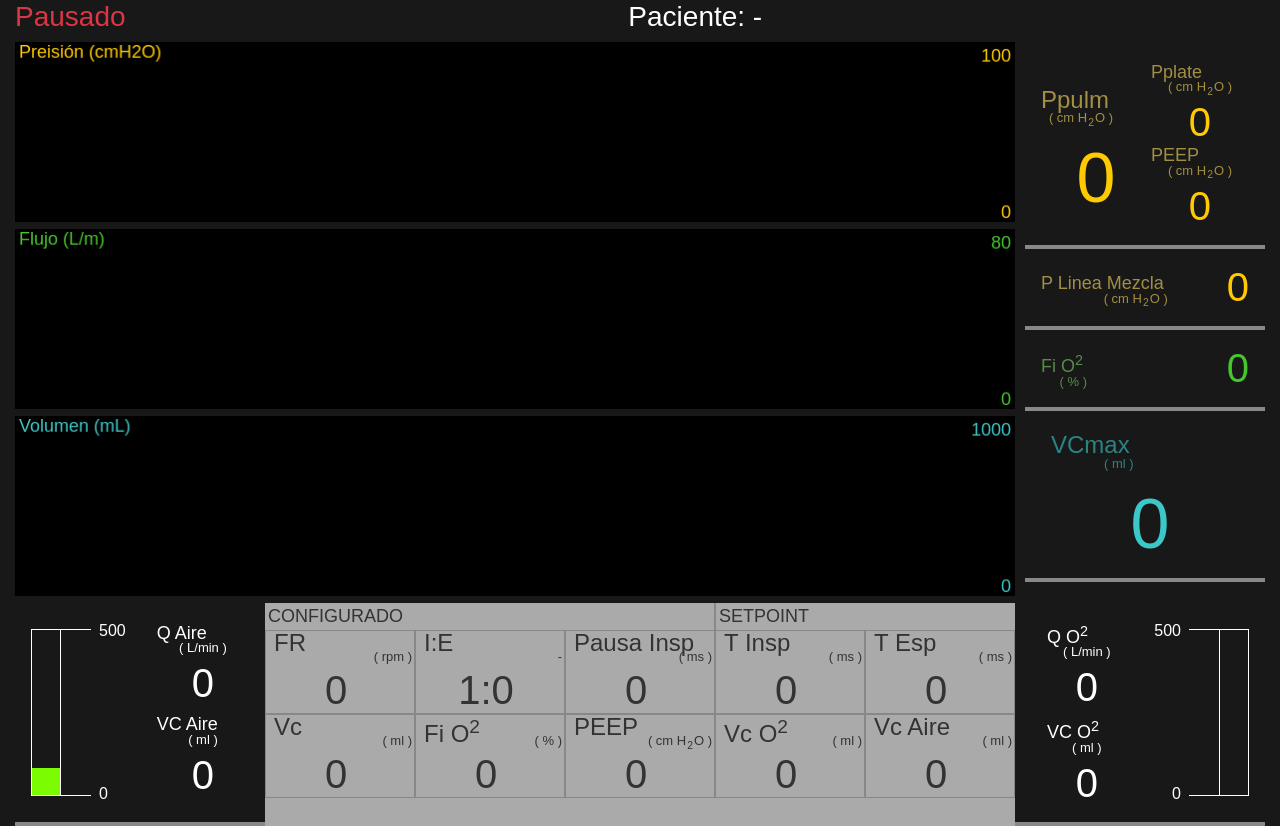
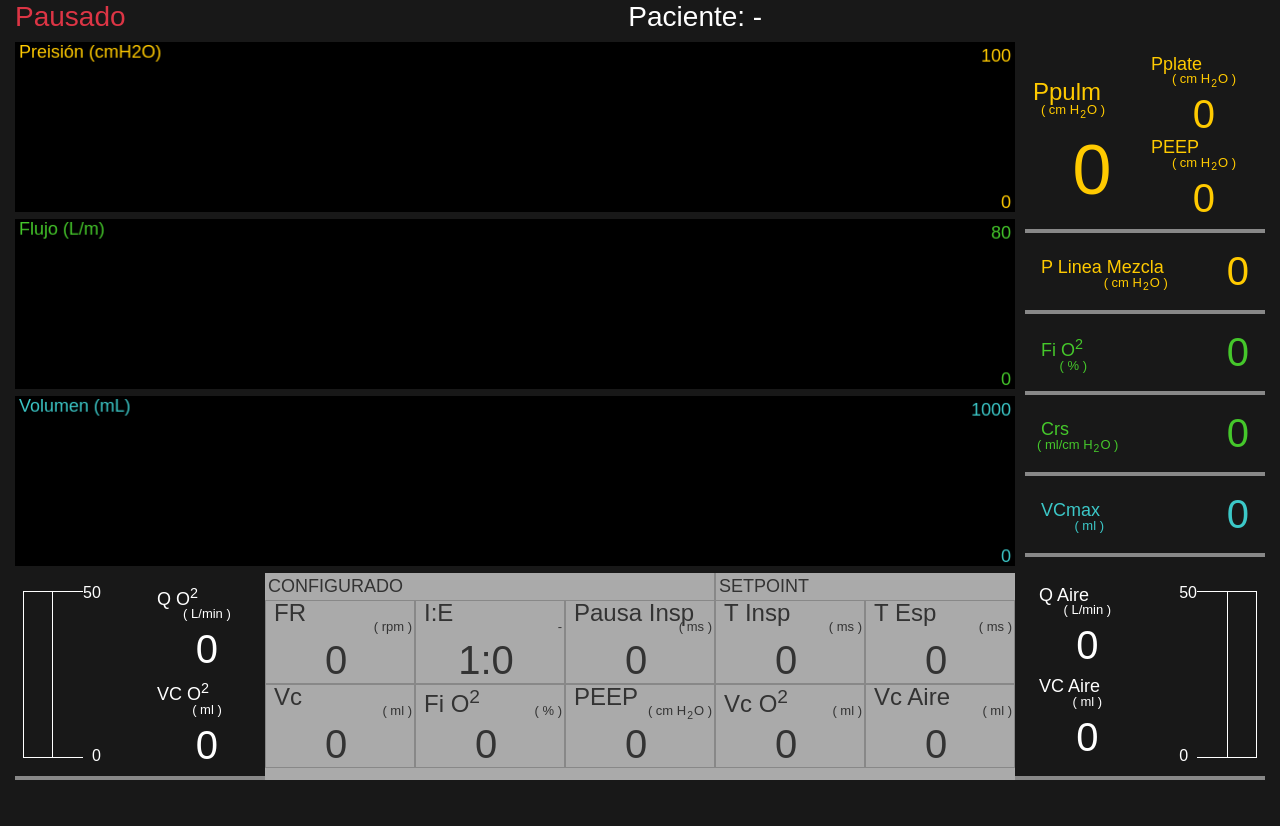
Before and after one commit to rnme/hmi-sw, a website: page app/routes/html/index.html in a window 1280 px wide. After the commit the page ends 800 px from the top, so only its background shows below. Drawn offline with nearby package versions, Linux system fonts and the light colour scheme; no server answers.

Commit message:
Variables checkeadas una a una

```diff
--- a/app/routes/html/index.html
+++ b/app/routes/html/index.html
@@ -18,27 +18,27 @@
         <h3>Paciente: {{parameters.NRO_PACIENTE || '-'}}</h3>
       </div>
       <div>
-        <h3 class="text-danger" v-if="parameters.ALARMA_BOCINA == '1'">ALARMA!!!</h3>
+        <h3 class="blink_alarm" v-if="parameters.ALARMA_BOCINA == '1'">ALARMA!</h3>
       </div>
     </div>
     <div class="d-flex flex-row w-100 justify-content-between">
       <div id="canvasContainer">
-        <canvas id="firstCanvas" style="width:100%; height:180px" height="180"></canvas>
+        <canvas id="firstCanvas" style="width:100%; height:170px" height="170"></canvas>
         <br>
-        <canvas id="secondCanvas" style="width:100%; height:180px" height="180">
-        <P>Hola</P></canvas>
+        <canvas id="secondCanvas" style="width:100%; height:170px" height="170">
+        </canvas>
         <br>
-        <canvas id="thirdCanvas" style="width:100%; height:180px" height="180"></canvas>
+        <canvas id="thirdCanvas" style="width:100%; height:170px" height="170"></canvas>
       </div>
       <!-- <ul id="options" class="d-flex flex-column" v-if='!!Object.keys(parameters).length'> -->
       <ul id="options" class="d-flex flex-column" >
-        <li class="vmc-item vmc-item-big d-flex flex-row align-items-center  p-3 presion">
+        <li class="vmc-item vmc-item-big d-flex flex-row align-items-center  p-2 presion">
           <div class="flex-fill d-flex flex-column align-items-start align-self-start h-100 mt-1 small">
             <div>
               <h4 class="mt-4">Ppulm</h4>
               <h6>( cm H<span class="agua">2</span>O )</h6>
             </div>
-            <div class="big"><span>{{parameters.P_Pulmon || 0}}</span></div>
+            <div class="big"><span>{{parameters.P_pulmon_max || 0}}</span></div>
           </div>
           <div class="flex-fill d-flex flex-column align-items-start align-self-start mt-1 small">
             <h5>Pplate </h5>
@@ -63,7 +63,21 @@
           </div>
           <p class="flex-fill med mt-0">{{parameters.FiO2_inst || 0}}</p>
         </li>
-        <li class="vmc-item vmc-item-big d-flex flex-row align-items-center volumen">
+        <li class="vmc-item d-flex flex-row align-items-center p-3 flujo ">
+          <div>
+            <h5 class="mt-0">Crs</54>
+            <h6>( ml/cm H<span class="agua">2</span>O )</h6>
+          </div>
+          <p class="flex-fill med mt-0">{{parameters.Crs || 0}}</p>
+        </li>
+        <li class="vmc-item d-flex flex-row align-items-center p-3 volumen ">
+          <div>
+            <h5 class="mt-0">VCmax</54>
+            <h6>( ml )</h6>
+          </div>
+          <p class="flex-fill med mt-0">{{parameters.VC_max || 0}}</p>
+        </li>
+        <!-- <li class="vmc-item vmc-item-big d-flex flex-row align-items-center volumen">
           <div class="flex-fill d-flex flex-column align-items-start align-self-start h-100 mt-1 p-3 small">
             <div>
               <h4>VCmax</h4>
@@ -71,31 +85,32 @@
             </div>
             <div class="big"><span>{{parameters.VC_max || 0}}</span></div>
           </div>
-        </li>
+        </li> -->
       </ul>
 
     </div>
     <div class="d-flex flex-row configutation-container">
-      <div class="vmc-item vmc-item-big d-flex flex-row align-items-center  p-3 valvulas">
-        <div class="flex-fill d-flex flex-row align-items-stretch h-100  grafica-left">
+      <div class="vmc-item vmc-item-big d-flex flex-row align-items-center  p-2 valvulas">
+
+        <div class="flex-fill d-flex flex-row align-items-stretch h-100 grafica-left">
           <div class="lex-fill d-flex flex-row grafica h-100">
             <div class="valvula-grafica">
-              <div class="grafica-barra aire"></div>
+              <div class="grafica-barra o2"  v-bind:style="{height: parameters.FL_O2 * 2 + '%'}"></div>
             </div>
             <div class="grafica-tick"></div>
           </div>
-          <div class="d-flex flex-column justify-content-between pl-2">
-            <span>500</span>
+          <div class="d-flex flex-column justify-content-between pr-2 text-right">
+            <span>50</span>
             <span>0</span>
           </div>
         </div>
         <div class="flex-fill d-flex flex-column align-items-start align-self-start mt-1 small">
-          <h5>Q Aire </h5>
+          <h5>Q O<span class="oxigeno">2</span> </h5>
           <h6>( L/min )</h6>
-          <p class="med">{{parameters.FL_Aire || 0}}</p>
-          <h5 class="mt-2">VC Aire </h5>
+          <p class="med">{{parameters.FL_O2 || 0}}</p>
+          <h5 class="mt-2">VC O<span class="oxigeno">2</span> </h5>
           <h6>( ml )</h6>
-          <p class="med">{{parameters.VC_Aire || 0}}</p>
+          <p class="med">{{parameters.VC_O2 || 0}}</p>
         </div>
       </div>
       <div class="d-flex flex-row configuration">
@@ -164,27 +179,29 @@
           </div>
         </div>
       </div>
-      <div class="vmc-item vmc-item-big d-flex flex-row align-items-center  p-3 valvulas">
+
+      <div class="vmc-item vmc-item-big d-flex flex-row align-items-center  p-2 valvulas">
         <div class="flex-fill d-flex flex-column align-items-start align-self-start mt-1 ml-3 small">
-          <h5>Q O<span class="oxigeno">2</span> </h5>
+          <h5>Q Aire </h5>
           <h6>( L/min )</h6>
-          <p class="med">{{parameters.FL_O2 || 0}}</p>
-          <h5 class="mt-2">VC O<span class="oxigeno">2</span> </h5>
+          <p class="med">{{parameters.FL_Aire || 0}}</p>
+          <h5 class="mt-2">VC Aire </h5>
           <h6>( ml )</h6>
-          <p class="med">{{parameters.VC_O2 || 0}}</p>
+          <p class="med">{{parameters.VC_Aire || 0}}</p>
         </div>
-        <div class="flex-fill d-flex flex-row-reverse align-items-stretch h-100 grafica-right">
+        <div class="flex-fill d-flex flex-row-reverse align-items-stretch h-100  grafica-right">
           <div class="lex-fill d-flex flex-row-reverse grafica h-100">
             <div class="valvula-grafica">
-              <div class="grafica-barra aire"></div>
+              <div class="grafica-barra aire"  v-bind:style="{height: parameters.FL_Aire * 2 + '%'}"></div>
             </div>
             <div class="grafica-tick"></div>
           </div>
-          <div class="d-flex flex-column justify-content-between pr-2 text-right">
-            <span>500</span>
+          <div class="d-flex flex-column justify-content-between pl-2">
+            <span>50</span>
             <span>0</span>
           </div>
         </div>
+
       </div>
     </div>
   </div>
--- a/components/modbus.js
+++ b/components/modbus.js
@@ -2,18 +2,19 @@
 var ModbusRTU = require("modbus-serial");
 
 var client = new ModbusRTU();
+const PLC_IP_ADDRESS = "192.168.0.7";
 
 exports.init = () => {
   console.log(client , !client._port)
   if ( !client._port || !client._port.openFlag) {
 
-    console.log(client.connectTCP("192.168.1.203", { port: 502 }));
+    console.log(client.connectTCP(PLC_IP_ADDRESS, { port: 502 }));
     console.log(client.setID(0));
   }
 
 }
 const reconnect = () => {
-  console.log(client.connectTCP("192.168.1.203", { port: 502 }));
+  console.log(client.connectTCP(PLC_IP_ADDRESS, { port: 502 }));
   console.log(client.setID(0));
 }
 
--- a/public/css/styles.css
+++ b/public/css/styles.css
@@ -7,21 +7,21 @@ body {
 .presion {
   color: rgb(255, 202, 0);
 }
-.presion h4, .presion h5, .presion h6 {
+/* .presion h4, .presion h5, .presion h6 {
   color: rgb(162, 143, 67);
-}
+} */
 .flujo {
   color: rgb(69, 199, 43);
 }
-.flujo h4, .flujo h5, .flujo h6 {
+/* .flujo h4, .flujo h5, .flujo h6 {
   color: rgb(86, 140, 75);
-}
+} */
 .volumen {
   color: rgb(60, 200, 200);
 }
-.volumen h4, .volumen h5, .volumen h6 {
+/* .volumen h4, .volumen h5, .volumen h6 {
   color: rgb(42, 132, 132);
-}
+} */
 
 canvas {
   width: 100%;
@@ -159,8 +159,20 @@ ul#options {
   transition: height 0.10s ease-out;
 }
 .grafica .valvula-grafica .grafica-barra.aire {
+  background-color: yellow;
+}
+.grafica .valvula-grafica .grafica-barra.o2 {
   background-color: lawngreen;
 }
-.grafica .valvula-grafica .grafica-barra.o2 {
 
+
+.blink_alarm {
+  color: orangered;
+  animation: blinker 1s linear infinite;
 }
+
+@keyframes blinker {
+  50% {
+    color: #9e1919;
+  }
+}
--- a/public/js/app.js
+++ b/public/js/app.js
@@ -59,6 +59,6 @@ document.getElementById("secondCanvas").setAttribute('width', document.getElemen
 document.getElementById("thirdCanvas").setAttribute('width', document.getElementById("canvasContainer").offsetWidth+'px')
 
 
-setInterval( () => {
-  document.querySelector('.grafica-barra.aire').style.height = Math.random()*100 + "%";
-}, 100)
+// setInterval( () => {
+
+// }, 100)
```
Also changed, not shown: index.js (+20 -9 lines).
